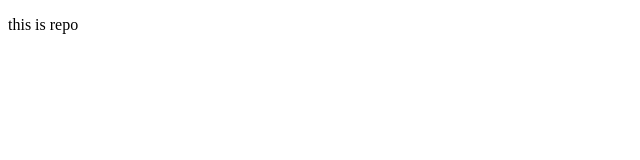
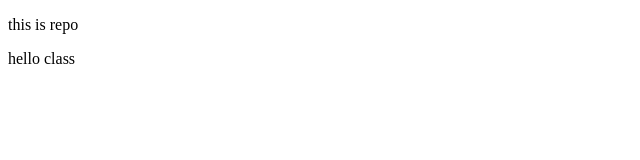
Before and after one commit to shahid-ali92/localrepo1, a plain HTML site: page index.html in a window 1280 px wide. Shown: the full height of the page, 0-640 px from the left. Drawn offline with Linux system fonts and the light colour scheme.

Commit message:
add one line

```diff
--- a/index.html
+++ b/index.html
@@ -7,5 +7,8 @@
 </head>
 <body>
     <p> this is repo</p>
+    <p>hello  class
+
+    </p>
 </body>
 </html>
```
